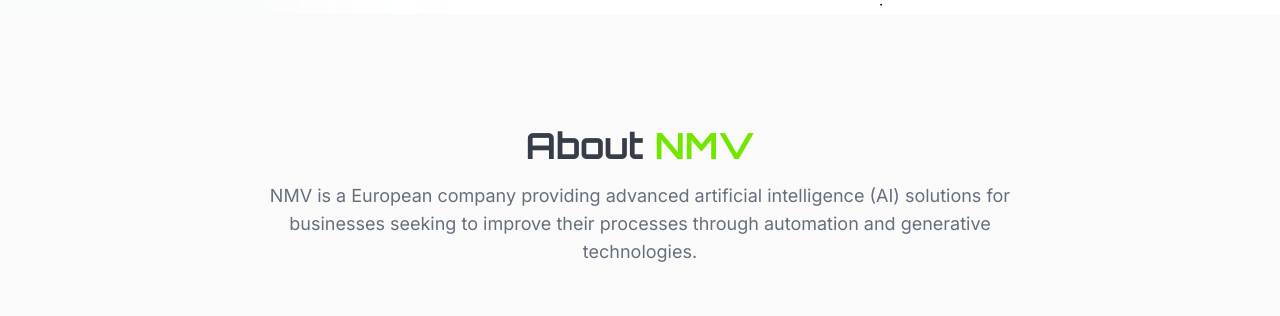
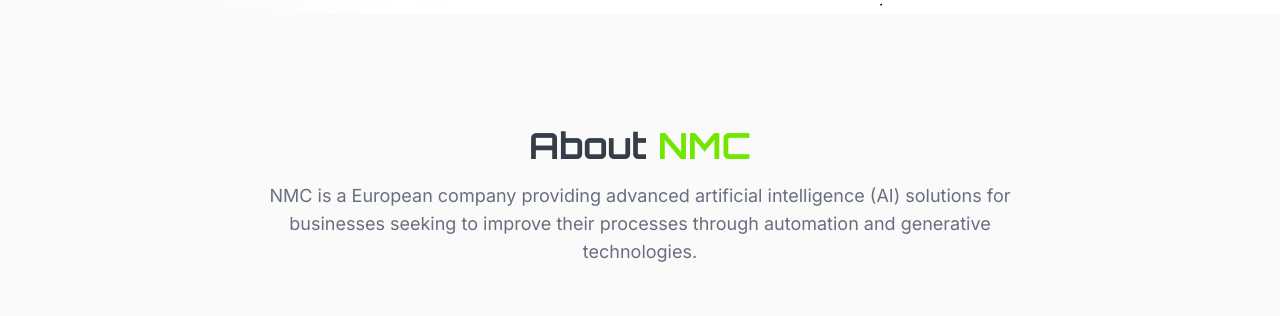
Before and after one commit to GashiXK/NMV, a React (Vite) app: page / in a window 1280 px wide. Shown: the part 786-1102 px from the top of the page. Built offline with nearby package versions, Linux system fonts and the light colour scheme.

Commit message:
Update AboutUs.jsx

```diff
--- a/src/components/AboutUs.jsx
+++ b/src/components/AboutUs.jsx
@@ -30,13 +30,13 @@
             variants={itemVariants}
             className="font-orbitron text-3xl sm:text-4xl font-bold mb-4"
           >
-            About <span className="text-nmv-accent-green">NMV</span>
+            About <span className="text-nmv-accent-green">NMC</span>
           </motion.h2>
           <motion.p
             variants={itemVariants}
             className="text-lg text-muted-foreground max-w-3xl mx-auto"
           >
-            NMV is a European company providing advanced artificial intelligence (AI) solutions for businesses seeking to improve their processes through automation and generative technologies.
+            NMC is a European company providing advanced artificial intelligence (AI) solutions for businesses seeking to improve their processes through automation and generative technologies.
           </motion.p>
         </motion.div>
 
```
